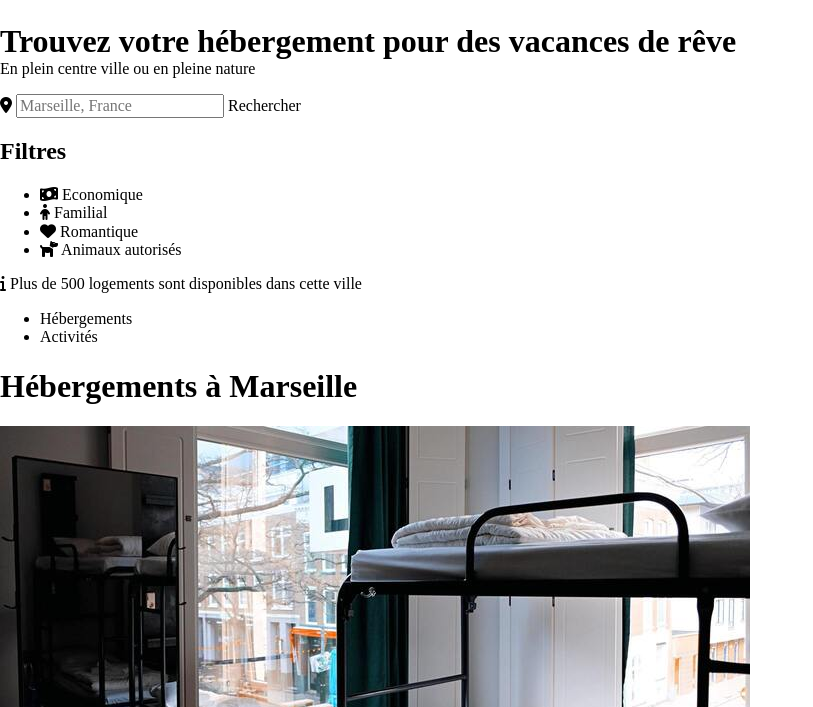
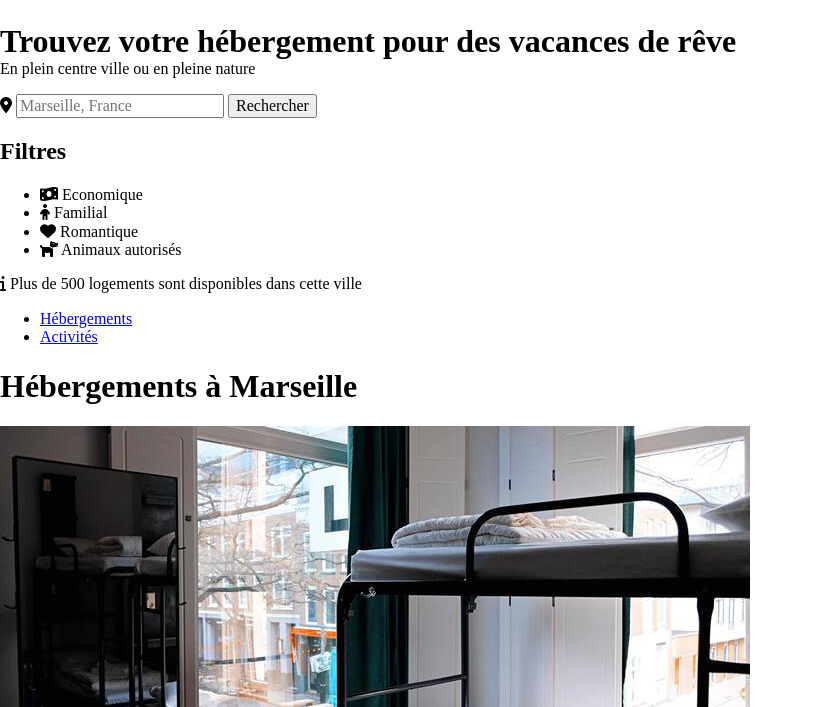
Before and after one commit to bastientaieb/OpenClassrooms_Projet2_Booki, a plain HTML site: page index.html in a window 1280 px wide. Shown: the part 93-800 px from the top of the page, without its empty margins (0-813 px from the left). Drawn offline with Linux system fonts and the light colour scheme.

Commit message:
commit avant réunion

```diff
--- a/index.html
+++ b/index.html
@@ -27,7 +27,7 @@
                             <i class="fas fa-map-marker-alt"></i>
                             <label for="lieu">
                                 <input type="search" name="php" id="lieu" placeholder="Marseille, France"/>
-                            </label><span id="search">Rechercher</span>
+                            </label><span id="search"><input type="submit" value="Rechercher"/></span>
                         </form></p>
                 </div>
                 <nav id="filtres">
@@ -43,8 +43,8 @@
            </div>
            <nav id="menu_principal">
                 <ul>
-                    <li>Hébergements</li>
-                    <li>Activités</li>
+                    <li><a href="index.html#hebergements_marseille">Hébergements</a></li>
+                    <li><a href="index.html#activites_marseille">Activités</a></li>
                 </ul>
            </nav>
        </header>
@@ -218,7 +218,7 @@
                 </div>
            </article>
 
-           <article id="Activites_Marseille">
+           <article id="activites_marseille">
                 <h1>Activités à Marseille</h1>
                     <div id="activites_images">
 
```
